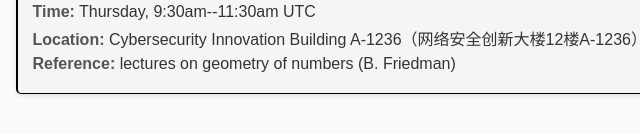
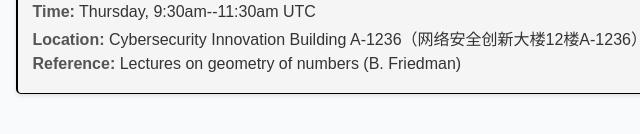
Before and after one commit to XDCITS/xdcits.github.io, a plain HTML site: page index.html in a window 1280 px wide. Both pictures are taken after a click on the link "Learning Seminars". Shown: the part 498-632 px from the top of the page, 160-800 px from the left. Drawn offline with Linux system fonts and the light colour scheme.

Commit message:
Update index.html

```diff
--- a/index.html
+++ b/index.html
@@ -332,7 +332,7 @@
         <p><span>Speaker:</span> Chengfei Xie </p>
         <p><span>Time:</span> Thursday, 9:30am--11:30am UTC </p>
         <p><span>Location:</span> Cybersecurity Innovation Building A-1236（网络安全创新大楼12楼A-1236）</p>
-        <p><span>Reference:</span> lectures on geometry of numbers (B. Friedman)</p>
+        <p><span>Reference:</span> Lectures on geometry of numbers (B. Friedman)</p>
     </div>
  </div>
 
```
